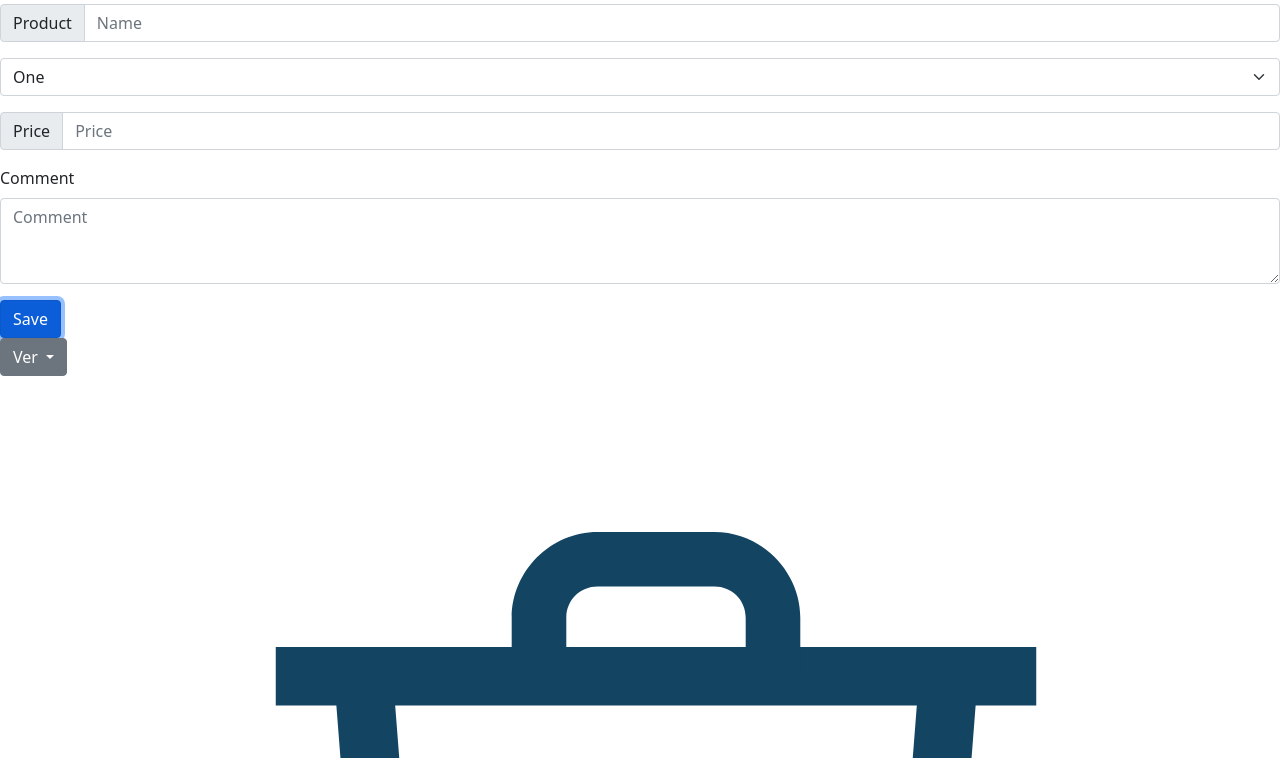
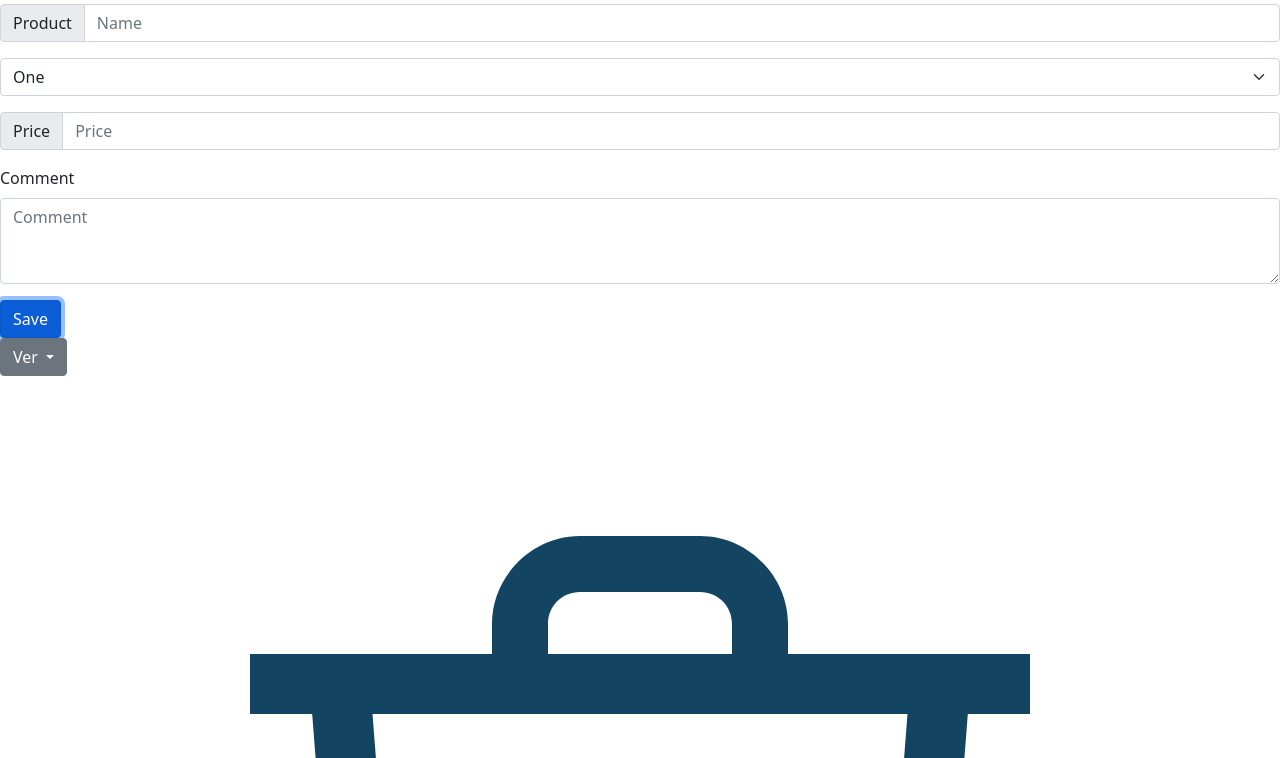
Before and after one commit to vega1030/note_crud, a plain HTML site: page index.html in a window 1280 px wide. Both pictures are taken after typing "Sample", "Sample", "Sample" into the empty fields and a click on the button "Save". Shown: the part 42-800 px from the top of the page. Drawn offline with nearby package versions, Linux system fonts and the light colour scheme.

```diff
--- a/index.html
+++ b/index.html
@@ -5,7 +5,7 @@
     <meta http-equiv="X-UA-Compatible" content="IE=edge">
     <meta name="viewport" content="width=device-width, initial-scale=1.0">
     <link href="https://cdn.jsdelivr.net/npm/bootstrap@5.1.3/dist/css/bootstrap.min.css" rel="stylesheet" integrity="sha384-1BmE4kWBq78iYhFldvKuhfTAU6auU8tT94WrHftjDbrCEXSU1oBoqyl2QvZ6jIW3" crossorigin="anonymous">
-    <link rel="stylesheet" href="./style.css">
+    <link rel="stylesheet" href="./css/style.css">
     <title>Notes</title>
 </head>
 <body>
@@ -41,7 +41,7 @@
 
         </div>
     </div>
-<script src="poo.js"></script>
+<script src="./js/app.js"></script>
 <!-- JavaScript Bundle with Popper -->
 <script src="https://cdn.jsdelivr.net/npm/bootstrap@5.1.3/dist/js/bootstrap.bundle.min.js" integrity="sha384-ka7Sk0Gln4gmtz2MlQnikT1wXgYsOg+OMhuP+IlRH9sENBO0LRn5q+8nbTov4+1p" crossorigin="anonymous"></script>
 </body>
--- a/poo.js
+++ b/js/app.js
@@ -65,10 +65,7 @@
                     </ul>
                     <div class="content_basket">
                     <div class='ul_basquet'>
-                        <ul>
-                            <li class='li_basket'><img src="./icon/basket.svg" alt="" name= 'delete'></img>
-                            </li>
-                        </ul>
+                            <img src="./icon/basket.svg" alt="" name= 'delete'></img>
                     </div>
                     </div>
             </div>
```
Also changed, not shown: css/style.css (renamed from style.css).
